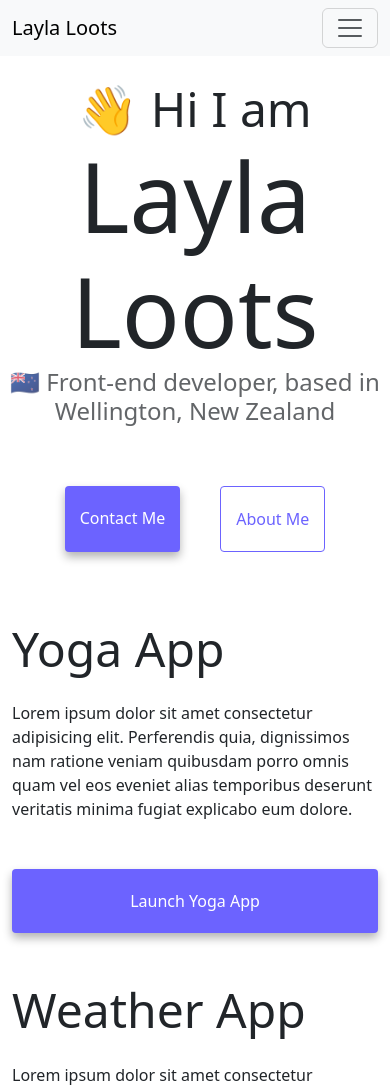
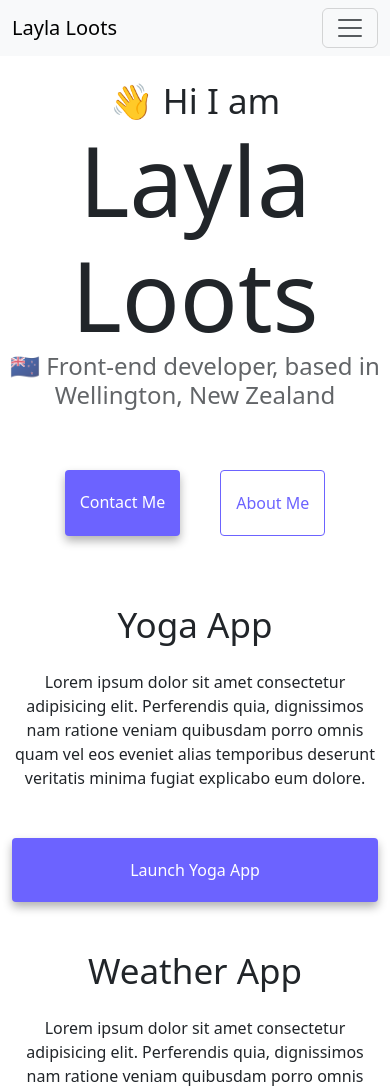
Before and after one commit to laylaloots/SheCodes_Portfolio_Project, a plain HTML site: page index.html in a window 390 px wide. Shown: the top 1091 px of the page. Drawn offline with nearby package versions, Linux system fonts and the light colour scheme.

Commit message:
HTML + CSS updates on homepage
Make homepage reactive

```diff
--- a/index.html
+++ b/index.html
@@ -56,9 +56,11 @@
         </div>
       </div>
     </nav>
-    <h2>👋 Hi I am</h2>
-    <h1>Layla Loots</h1>
-    <h3>🇳🇿 Front-end developer, based in Wellington, New Zealand</h3>
+    <h2 class="text-center">👋 Hi I am</h2>
+    <h1 class="text-center">Layla Loots</h1>
+    <h3 class="text-center">
+      🇳🇿 Front-end developer, based in Wellington, New Zealand
+    </h3>
     <div class="navigation-links mb-5">
       <a href="about.html#contact" class="primary-link">Contact me</a>
       <a href="about.html" class="secondary-link">About me</a>
@@ -74,9 +76,9 @@
           />
         </div>
         <div class="col-md-6">
-          <h2 class="text-start">Yoga App</h2>
+          <h2>Yoga App</h2>
           <br />
-          <p class="text-start">
+          <p>
             Lorem ipsum dolor sit amet consectetur adipisicing elit. Perferendis
             quia, dignissimos nam ratione veniam quibusdam porro omnis quam vel
             eos eveniet alias temporibus deserunt veritatis minima fugiat
@@ -91,9 +93,9 @@
     <div class="container">
       <div class="row mt-5">
         <div class="col-md-6">
-          <h2 class="text-start">Weather App</h2>
+          <h2>Weather App</h2>
           <br />
-          <p class="text-start">
+          <p>
             Lorem ipsum dolor sit amet consectetur adipisicing elit. Perferendis
             quia, dignissimos nam ratione veniam quibusdam porro omnis quam vel
             eos eveniet alias temporibus deserunt veritatis minima fugiat
@@ -124,9 +126,9 @@
           />
         </div>
         <div class="col-md-6">
-          <h2 class="text-start">Yoghurt App</h2>
+          <h2>Yoghurt App</h2>
           <br />
-          <p class="text-start">
+          <p>
             Lorem ipsum dolor sit amet consectetur adipisicing elit. Perferendis
             quia, dignissimos nam ratione veniam quibusdam porro omnis quam vel
             eos eveniet alias temporibus deserunt veritatis minima fugiat
--- a/src/style.css
+++ b/src/style.css
@@ -11,7 +11,6 @@ body {
 h1,
 h2,
 h3 {
-  text-align: center;
   margin: 0;
 }
 
@@ -31,7 +30,6 @@ h3 {
 p {
   font-size: 16px;
   line-height: 1.5;
-  text-align: center;
 }
 
 .navigation-links {
@@ -92,6 +90,15 @@ p {
 }
 
 @media (max-width: 576px) {
+  h2 {
+    font-size: 35px;
+    text-align: center;
+  }
+
+  p {
+    text-align: center;
+  }
+
   .app-link {
     display: block;
     text-align: center;
```
Also changed, not shown: about.html (+6 -4 lines).
